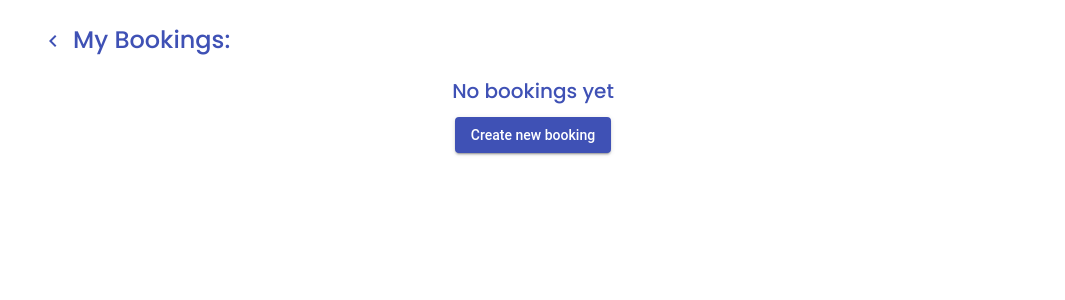
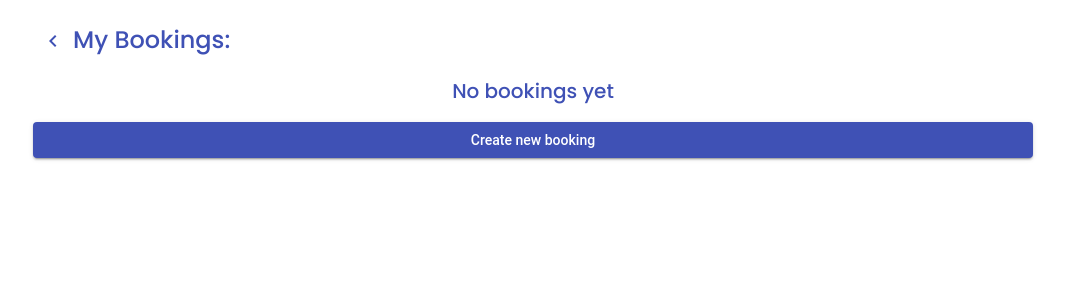
Before and after one commit to ada-school/front-end-challenge, an Angular app in the folder booking-challenge/: page /booking-list in a window 1280 px wide. Shown: the top 300 px of the page, without its empty margins (107-1172 px from the left). Built offline with nearby package versions, Linux system fonts and the light colour scheme.

Commit message:
changing styles

```diff
--- a/booking-challenge/src/app/components/booking-list/booking-list.component.html
+++ b/booking-challenge/src/app/components/booking-list/booking-list.component.html
@@ -5,9 +5,8 @@
     </button>
     <h1 class="text">My Bookings:</h1>
   </div>
-  <article class="no-bookings" *ngIf="!myBookings; else bookingsCards">
-    <h2 class="text">No bookings yet</h2>
-    <button mat-raised-button color="primary" (click)="goTo('new-booking')">Create new booking</button>
+  <article *ngIf="!myBookings; else bookingsCards">
+    <h2 class="text no-bookings">No bookings yet</h2>
   </article>
   <ng-template #bookingsCards>
     <article *ngFor="let booking of myBookings" (click)="openDialog(booking)"class="bookingCards">
@@ -16,4 +15,5 @@
      <h2 class="text">{{booking.destination}}</h2>
     </article>
   </ng-template>
+  <button mat-raised-button color="primary" (click)="goTo('new-booking')">Create new booking</button>
 </section>
--- a/booking-challenge/src/app/components/booking-list/booking-list.component.scss
+++ b/booking-challenge/src/app/components/booking-list/booking-list.component.scss
@@ -19,10 +19,6 @@
 }
 .no-bookings {
   text-align: center;
-  display: flex;
-  flex-direction: column;
-  align-items: center;
-  gap: 10px;
 }
 
 .bookingCards {
```
